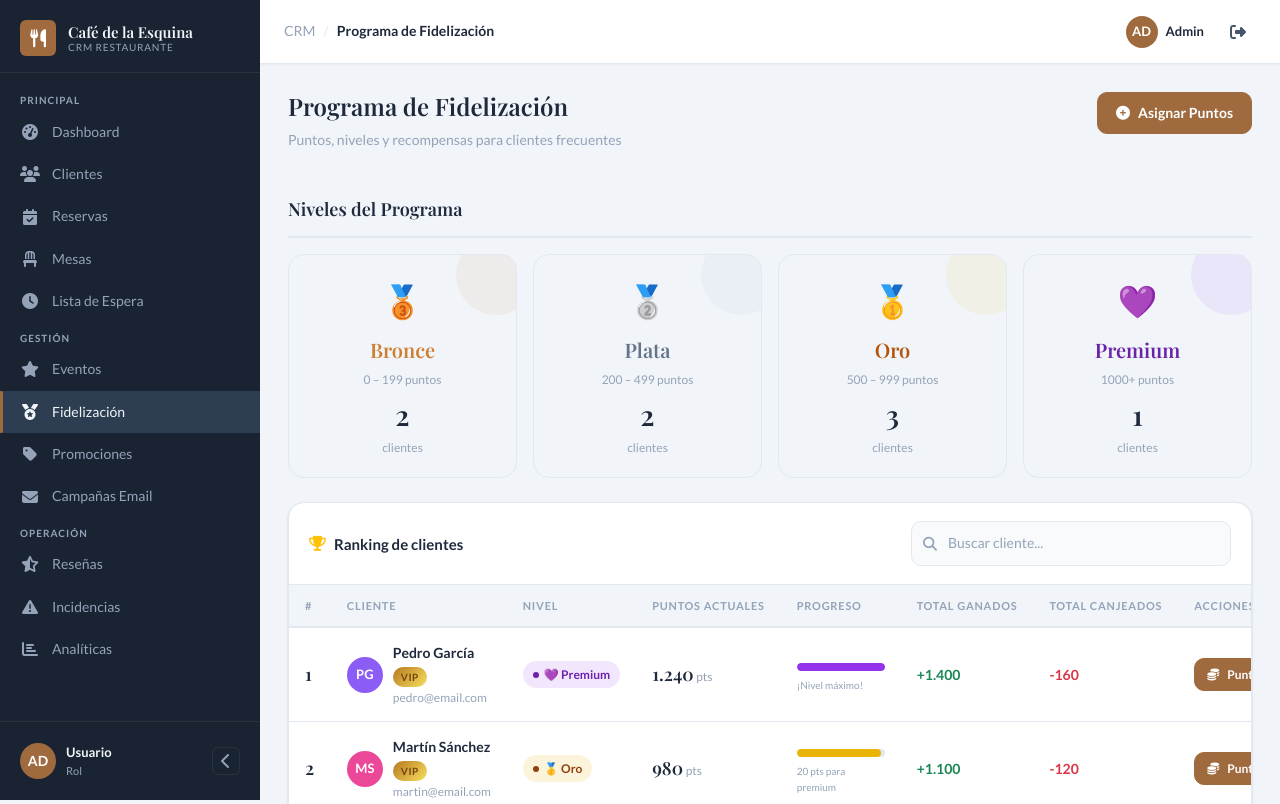
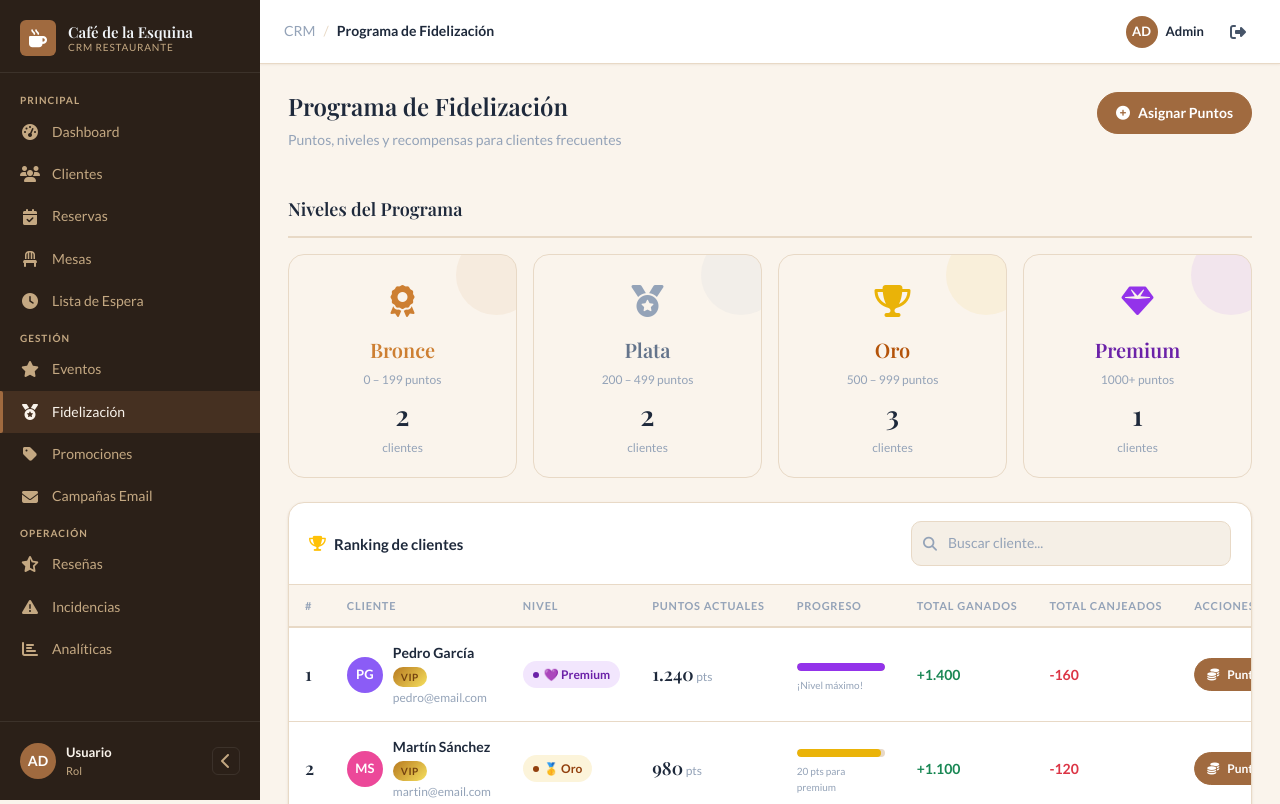
Before and after one commit to SarayOrtizCordero/cafeteri-crm, a plain HTML site: page crm/loyalty.html in a window 1280 px wide. Shown: the top 804 px of the page. Drawn offline with nearby package versions, Linux system fonts and the light colour scheme.

Commit message:
Mejorar estilos

```diff
--- a/crm/css/crm.css
+++ b/crm/css/crm.css
@@ -14,17 +14,17 @@
   --sidebar-width:       260px;
   --sidebar-collapsed:   72px;
   --topbar-height:       64px;
-  --sidebar-bg:          #1A2332;
-  --sidebar-hover:       #253347;
-  --sidebar-active:      #2D3E52;
-  --sidebar-border:      rgba(255,255,255,0.07);
-  --sidebar-text:        #94A3B8;
-  --sidebar-text-active: #F1F5F9;
+  --sidebar-bg:          #2B2018;
+  --sidebar-hover:       #3A2A1E;
+  --sidebar-active:      rgba(160,106,63,0.22);
+  --sidebar-border:      rgba(255,255,255,0.08);
+  --sidebar-text:        #C4A882;
+  --sidebar-text-active: #FAF4EC;
 
   /* Backgrounds */
-  --bg-body:    #F1F5F9;
+  --bg-body:    #FAF4EC;
   --bg-card:    #FFFFFF;
-  --bg-input:   #F8FAFC;
+  --bg-input:   #F5EFE6;
 
   /* Text */
   --text-primary:   #1E293B;
@@ -32,7 +32,7 @@
   --text-muted:     #94A3B8;
 
   /* Borders */
-  --border:       #E2E8F0;
+  --border:       #E8D9C6;
   --border-focus: var(--brand-primary);
 
   /* Status colors */
@@ -66,11 +66,11 @@
   --clr-info:    #3B82F6;
 
   /* Shadows */
-  --shadow-xs: 0 1px 2px rgba(0,0,0,0.05);
-  --shadow-sm: 0 1px 3px rgba(0,0,0,0.1), 0 1px 2px rgba(0,0,0,0.06);
-  --shadow:    0 4px 6px -1px rgba(0,0,0,0.1), 0 2px 4px -1px rgba(0,0,0,0.06);
-  --shadow-md: 0 10px 15px -3px rgba(0,0,0,0.1), 0 4px 6px -2px rgba(0,0,0,0.05);
-  --shadow-lg: 0 20px 25px -5px rgba(0,0,0,0.1), 0 10px 10px -5px rgba(0,0,0,0.04);
+  --shadow-xs: 0 1px 2px rgba(107,63,23,0.07);
+  --shadow-sm: 0 1px 3px rgba(107,63,23,0.1), 0 1px 2px rgba(107,63,23,0.06);
+  --shadow:    0 4px 6px -1px rgba(107,63,23,0.09), 0 2px 4px -1px rgba(107,63,23,0.05);
+  --shadow-md: 0 10px 15px -3px rgba(107,63,23,0.09), 0 4px 6px -2px rgba(107,63,23,0.04);
+  --shadow-lg: 0 20px 25px -5px rgba(107,63,23,0.08), 0 10px 10px -5px rgba(107,63,23,0.03);
 
   /* Border radius */
   --radius-sm: 6px;
@@ -700,7 +700,7 @@ body {
   align-items: center;
   gap: 8px;
   padding: 9px 18px;
-  border-radius: var(--radius);
+  border-radius: 22px;
   font-size: 14px;
   font-weight: 600;
   font-family: var(--font-body);
@@ -1079,7 +1079,7 @@ textarea.form-control-crm {
 /* ── 21. LOGIN PAGE ───────────────────────────────────────── */
 .login-page {
   min-height: 100vh;
-  background: linear-gradient(135deg, #1A2332 0%, #2D3E52 100%);
+  background: linear-gradient(135deg, #2B2018 0%, #4A3020 100%);
   display: flex;
   align-items: center;
   justify-content: center;
--- a/crm/loyalty.html
+++ b/crm/loyalty.html
@@ -37,7 +37,7 @@
 <div class="crm-wrapper">
 <aside class="crm-sidebar" id="crm-sidebar">
   <a href="dashboard.html" class="sidebar-brand">
-    <div class="sidebar-brand-icon"><i class="fas fa-utensils"></i></div>
+    <div class="sidebar-brand-icon"><i class="fas fa-mug-hot"></i></div>
     <div class="sidebar-brand-text">Café de la Esquina<small>CRM Restaurante</small></div>
   </a>
   <nav class="sidebar-nav">
@@ -105,7 +105,7 @@
     <div class="row g-3 mb-4">
       <div class="col-6 col-md-3">
         <div class="level-card bronce">
-          <div class="level-icon">🥉</div>
+          <div class="level-icon"><i class="fas fa-award" style="color:#CD7F32"></i></div>
           <div class="level-name" style="color:#CD7F32">Bronce</div>
           <div class="level-range">0 – 199 puntos</div>
           <div class="level-count" id="count-bronce">—</div>
@@ -114,7 +114,7 @@
       </div>
       <div class="col-6 col-md-3">
         <div class="level-card plata">
-          <div class="level-icon">🥈</div>
+          <div class="level-icon"><i class="fas fa-medal" style="color:#94A3B8"></i></div>
           <div class="level-name" style="color:#64748B">Plata</div>
           <div class="level-range">200 – 499 puntos</div>
           <div class="level-count" id="count-plata">—</div>
@@ -123,7 +123,7 @@
       </div>
       <div class="col-6 col-md-3">
         <div class="level-card oro">
-          <div class="level-icon">🥇</div>
+          <div class="level-icon"><i class="fas fa-trophy" style="color:#EAB308"></i></div>
           <div class="level-name" style="color:#B45309">Oro</div>
           <div class="level-range">500 – 999 puntos</div>
           <div class="level-count" id="count-oro">—</div>
@@ -132,7 +132,7 @@
       </div>
       <div class="col-6 col-md-3">
         <div class="level-card premium">
-          <div class="level-icon">💜</div>
+          <div class="level-icon"><i class="fas fa-gem" style="color:#9333EA"></i></div>
           <div class="level-name" style="color:#6B21A8">Premium</div>
           <div class="level-range">1000+ puntos</div>
           <div class="level-count" id="count-premium">—</div>
@@ -234,10 +234,10 @@
 let allLoyalty = [];
 
 const LEVELS = [
-  { key:'bronce',  min:0,    max:199,  next:200,  color:'#CD7F32', icon:'🥉' },
-  { key:'plata',   min:200,  max:499,  next:500,  color:'#94A3B8', icon:'🥈' },
-  { key:'oro',     min:500,  max:999,  next:1000, color:'#EAB308', icon:'🥇' },
-  { key:'premium', min:1000, max:Infinity, next:null, color:'#9333EA', icon:'💜' },
+  { key:'bronce',  min:0,    max:199,  next:200,  color:'#CD7F32', icon:'<i class="fas fa-award" style="color:#CD7F32"></i>' },
+  { key:'plata',   min:200,  max:499,  next:500,  color:'#94A3B8', icon:'<i class="fas fa-medal" style="color:#94A3B8"></i>' },
+  { key:'oro',     min:500,  max:999,  next:1000, color:'#EAB308', icon:'<i class="fas fa-trophy" style="color:#EAB308"></i>' },
+  { key:'premium', min:1000, max:Infinity, next:null, color:'#9333EA', icon:'<i class="fas fa-gem" style="color:#9333EA"></i>' },
 ];
 
 function getLevelInfo(points) {
@@ -334,7 +334,7 @@ function updatePreview() {
       <span>${oldLvl.icon} ${formatNumber(currentPts)} pts</span>
       <i class="fas fa-arrow-right text-muted"></i>
       <span class="fw-700" style="color:${newLvl.color}">${newLvl.icon} ${formatNumber(newPts)} pts</span>
-      ${upgraded ? `<span class="badge-status badge-sentado ms-2">⬆️ ¡Sube a ${newLvl.key}!</span>` : ''}
+      ${upgraded ? `<span class="badge-status badge-sentado ms-2"><i class="fas fa-arrow-up me-1"></i>¡Sube a ${newLvl.key}!</span>` : ''}
     </div>`;
 }
 
```
Also changed, not shown: crm/analytics.html (+2 -2 lines), crm/campaigns.html (+12 -12 lines), crm/customers.html (+2 -2 lines), crm/dashboard.html (+2 -2 lines), crm/events.html (+9 -3 lines), crm/incidents.html (+1 -1 lines), crm/index.html (+1 -1 lines), crm/promotions.html (+1 -1 lines), crm/reservations.html (+1 -1 lines), crm/reviews.html (+8 -8 lines), crm/tables.html (+1 -1 lines), crm/waiting-list.html (+2 -2 lines).
